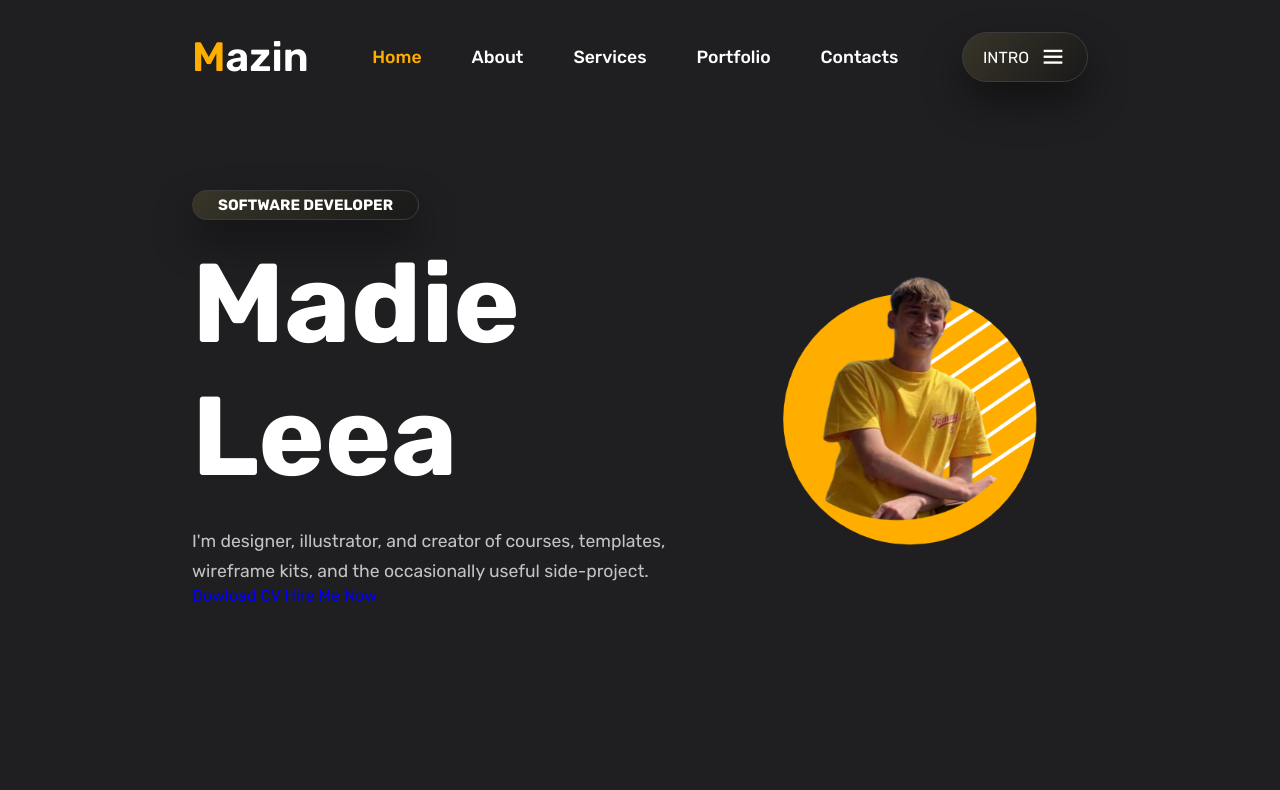
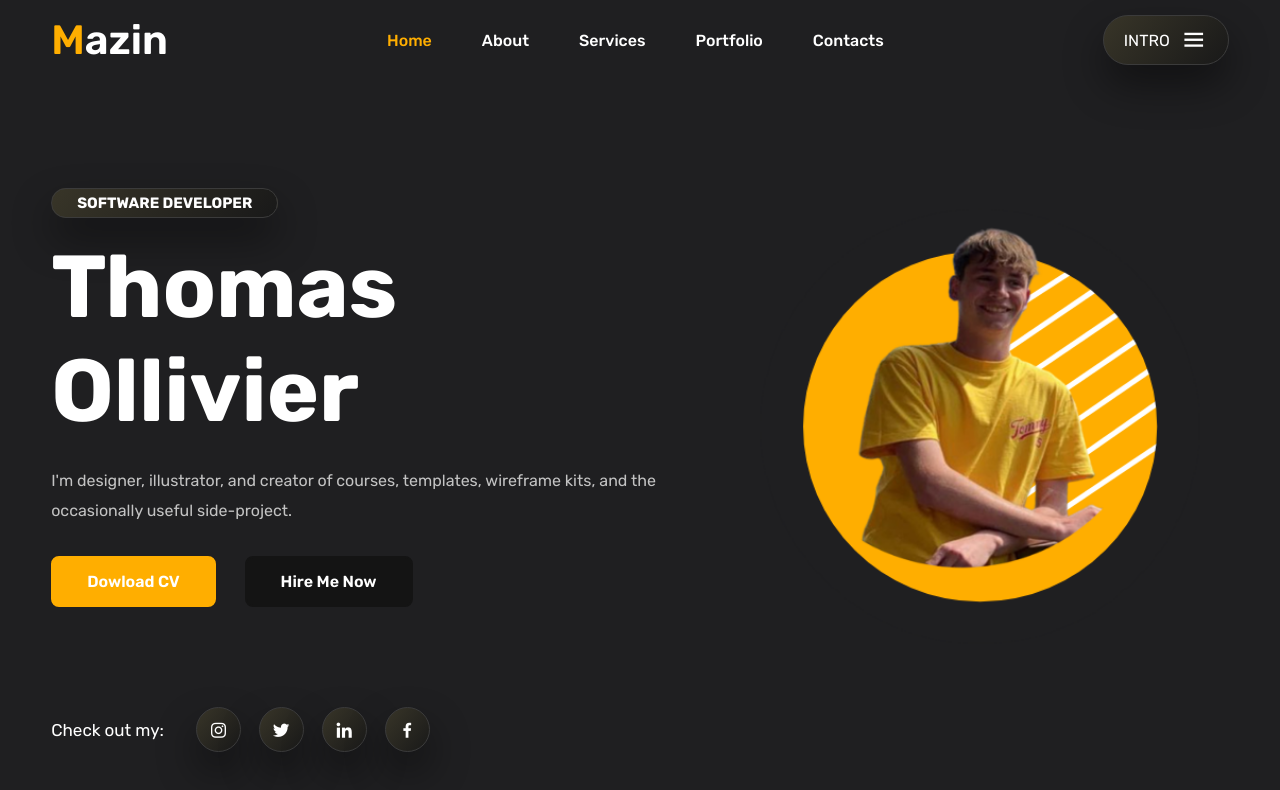
Before and after one commit to Ollivierthomas/portfolio.github.io, a plain HTML site: page index.html in a window 1280 px wide. Drawn offline with nearby package versions, Linux system fonts and the light colour scheme; files whose address does not match are found by name.

Commit message:
modified:   index.html 	modified:   styles.css

```diff
--- a/index.html
+++ b/index.html
@@ -39,18 +39,29 @@
     <section class="home">
         <div class="home-text">
             <span>Software Developer</span>
-            <h1>Madie Leea</h1>
+            <h1>Thomas Ollivier</h1>
             <p>I'm designer, illustrator, and creator of courses, templates, wireframe kits, and the occasionally useful side-project.</p>
             <div class="main-btn">
                 <a href="#" class="btn">Dowload CV</a>
-                <a href="#" class="btn">Hire Me Now</a>
+                <a href="#" class="btn two">Hire Me Now</a>
             </div>
         </div>
 
         <div class="home-img">
-            <img src="images/portrait noir.png" alt="">
+            <img src="images/portrait noir.png" alt="portrait">
         </div>
     </section>
+
+    <div class="share">
+        <p>Check out my:</p>
+
+        <div class="social">
+            <a href="#"><i class='bx bxl-instagram' ></i></a>
+            <a href="#"><i class='bx bxl-twitter'></i></a>
+            <a href="#"><i class='bx bxl-linkedin'></i></a>
+            <a href="#"><i class='bx bxl-facebook' ></i></a>
+        </div>
+    </div>
 
     <!--Custom js file link-->
     <script src="js/script.js"></script>
--- a/styles.css
+++ b/styles.css
@@ -130,5 +130,110 @@ section {
     font-weight: 400;
     color: #c3c3c3;
     line-height: 30px;
-    mask-border: 50px;
+    margin-bottom: 30px;
 }
+
+.btn {
+    display: inline-block;
+    padding: 14px 34px;
+    background: var(--main-color);
+    color: var(--text-color);
+    border: 2px solid var(--main-color);
+    font-size: 16px;
+    font-weight: 600;
+    border-radius: 8px;
+    transition: all 0.6s ease-in-out;
+}
+
+.btn:hover {
+    transform: translateY(-5px);
+    background: transparent;
+    color: var(--main-color);
+}
+
+.two {
+    background: #141414;
+    border: 2px solid #141414;
+    color: var(--text-color);
+    margin-left: 25px;
+}
+
+.two:hover {
+    color: #141414;
+    background: var(--text-color);
+    border: 2px solid var(--text-color);
+}
+
+.share {
+    position: absolute;
+    bottom: 3rem;
+    left: 15%;
+    display: flex;
+    align-items: center;
+}
+
+.share p {
+    font-size: 17px;
+    color: var(--text-color);
+    margin-right: 25px;
+}
+
+.social i {
+    display: inline-flex;
+    align-items: center;
+    justify-content: center;
+    height: 45px;
+    width: 45px;
+    background: linear-gradient(130.08deg, #383528 0%, #191919 100%);
+    box-shadow: 0px 20px 40px #00000070;
+    border: 1px solid #3b3b3b;
+    border-radius: 50%;
+    color: var(--text-color);
+    font-size: 20px;
+    margin: 0 7px;
+    transition: all 0.6s ease-in-out;
+}
+
+.social i:hover {
+    transform: translateY(-10px);
+}
+
+@media (max-width: 1850px){
+    header {
+        padding: 15px 8%;
+        transition: .2s;
+    }
+
+    section {
+        padding: 0 8%;
+        transition: .2s;
+    }
+
+    .share {
+        left: 8%;
+        transition: .2s;
+    }
+}
+
+@media (max-width: 1370px){
+    header {
+        padding: 15px 4%;
+        transition: .2s;
+    }
+
+    section {
+        padding: 0 4%;
+        transition: .2s;
+    }
+
+    .share {
+        left: 4%;
+        transition: .2s;
+    }
+
+    :root {
+        --big-font: 5.5rem;
+        --p-font: 1rem;
+        transition: .2s;
+    }
+}
```
